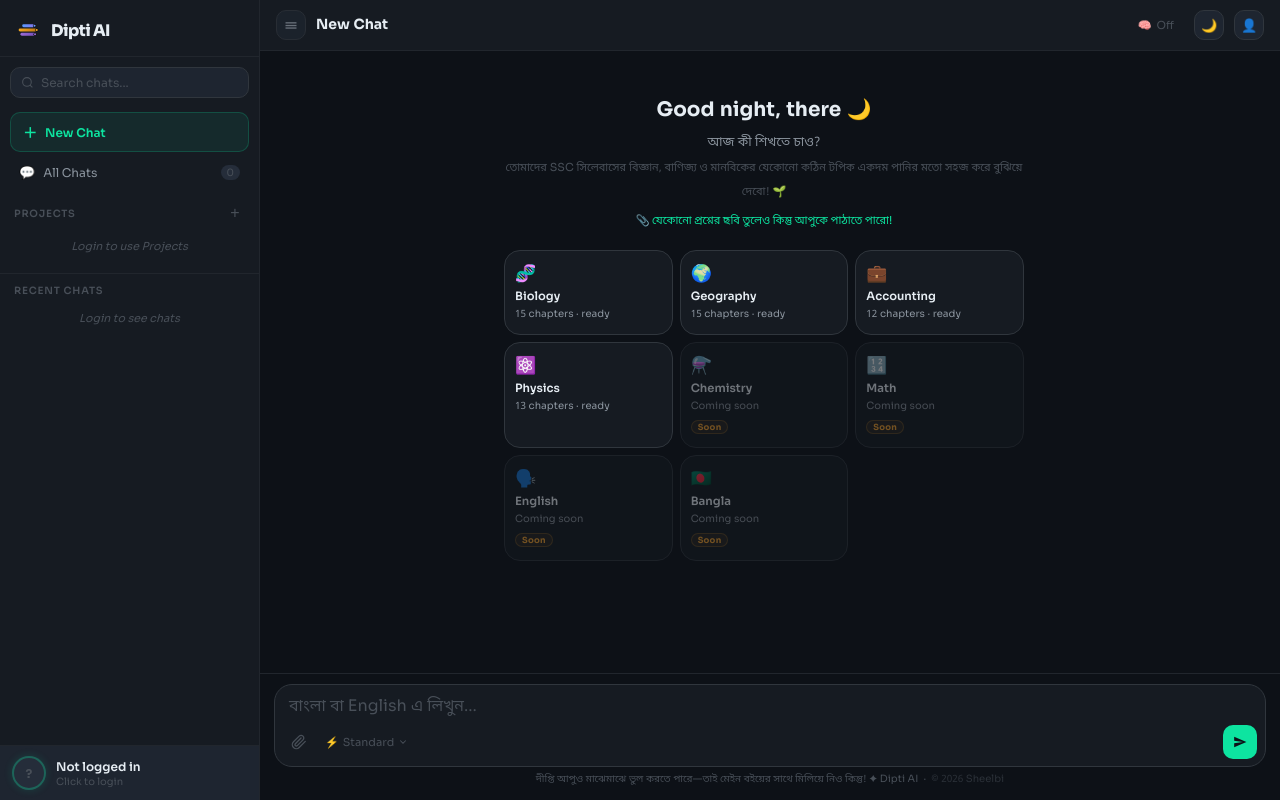
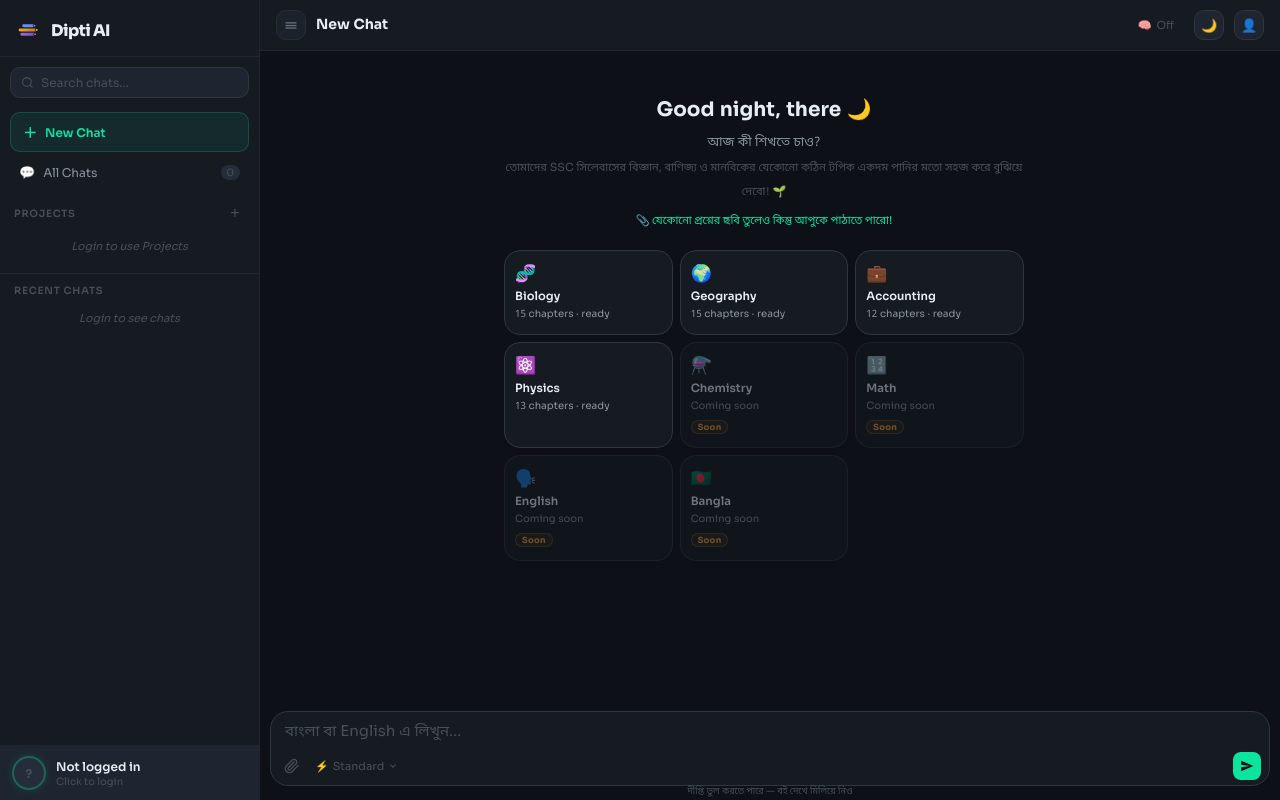
Before and after one commit to ibo-agentic/tech-ed, a Flask app: page / in a window 1280 px wide. Run offline with Flask 3, Linux system fonts and the light colour scheme; some libraries are stand-ins or nearby versions.

Commit message:
fix: compact input card — smaller textarea, buttons, disclaimer
Co-Authored-By: Claude Sonnet 4.6 <noreply@anthropic.com>

```diff
--- a/templates/index.html
+++ b/templates/index.html
@@ -365,7 +365,7 @@
     .nav-text{font-size:12px;color:var(--text2);line-height:1.45;word-break:break-word;font-family:'Noto Sans Bengali','Sora',sans-serif;}
     @media(max-width:480px){ #nav-panel{width:calc(100vw - 28px);right:14px;top:54px;}}
 
-    #input-area{background:var(--bg);border-top:1px solid var(--border);padding:10px 14px 6px;padding-bottom:calc(6px + var(--safe-bottom));flex-shrink:0;position:relative;z-index:10;}
+    #input-area{background:var(--bg);padding:6px 10px 0px;padding-bottom:calc(0px + var(--safe-bottom));flex-shrink:0;position:relative;z-index:10;}
     #image-preview-strip{display:none;max-width:100%;margin:0 0 6px;align-items:center;gap:7px;background:var(--bg3);border:1px solid var(--border2);border-radius:var(--radius-sm);padding:5px 9px;}
     #image-preview-strip.visible{display:flex;}
     #preview-thumb{width:34px;height:34px;object-fit:cover;border-radius:5px;border:1px solid var(--border2);flex-shrink:0;}
@@ -375,19 +375,19 @@
     /* ── Unified input card ── */
     #input-card{background:var(--bg2);border:1.5px solid var(--border2);border-radius:18px;transition:border-color .2s,box-shadow .2s;width:100%;box-sizing:border-box;}
     #input-card:focus-within{border-color:var(--border3);box-shadow:0 0 0 3px rgba(13,228,160,.07);}
-    #user-input{width:100%;background:transparent;border:none;outline:none;padding:10px 14px 4px;color:var(--text);font-family:'Noto Sans Bengali','Sora',sans-serif;resize:none;max-height:120px;line-height:1.5;font-size:max(14px,16px);display:block;box-sizing:border-box;}
+    #user-input{width:100%;background:transparent;border:none;outline:none;padding:10px 14px 2px;color:var(--text);font-family:'Noto Sans Bengali','Sora',sans-serif;resize:none;height:40px;max-height:120px;line-height:1.4;font-size:15px;display:block;box-sizing:border-box;overflow-y:hidden;}
     #user-input::placeholder{color:var(--text3);}
     /* ── Toolbar inside card ── */
-    #input-toolbar{display:flex;align-items:center;justify-content:space-between;padding:2px 8px 7px;gap:4px;}
+    #input-toolbar{display:flex;align-items:center;justify-content:space-between;padding:0px 8px 5px;gap:4px;}
     #toolbar-left,#toolbar-right{display:flex;align-items:center;gap:2px;}
-    .tool-btn{width:32px;height:32px;background:transparent;border:none;border-radius:8px;color:var(--text3);cursor:pointer;display:flex;align-items:center;justify-content:center;transition:background .15s,color .15s;flex-shrink:0;}
+    .tool-btn{width:26px;height:26px;background:transparent;border:none;border-radius:8px;color:var(--text3);cursor:pointer;display:flex;align-items:center;justify-content:center;transition:background .15s,color .15s;flex-shrink:0;}
     .tool-btn:hover{background:var(--bg3);color:var(--text2);}
     #attach-btn.has-image{color:var(--green);}
     #attach-btn.has-image:hover{background:var(--green-bg);color:var(--green);}
-    #send-btn{width:34px;height:34px;flex-shrink:0;background:var(--green);border:none;border-radius:10px;color:#0d1117;cursor:pointer;transition:all .15s;display:flex;align-items:center;justify-content:center;}
+    #send-btn{width:28px;height:28px;flex-shrink:0;background:var(--green);border:none;border-radius:8px;color:#0d1117;cursor:pointer;transition:all .15s;display:flex;align-items:center;justify-content:center;}
     #send-btn:hover{background:var(--green2);transform:scale(1.06);}
     #send-btn:disabled{background:var(--bg4);cursor:not-allowed;transform:none;color:var(--text3);}
-    #stop-btn{width:34px;height:34px;flex-shrink:0;background:var(--bg4);border:1.5px solid var(--border3);border-radius:10px;color:var(--text2);cursor:pointer;transition:all .15s;display:none;align-items:center;justify-content:center;}
+    #stop-btn{width:28px;height:28px;flex-shrink:0;background:var(--bg4);border:1.5px solid var(--border3);border-radius:10px;color:var(--text2);cursor:pointer;transition:all .15s;display:none;align-items:center;justify-content:center;}
     #stop-btn:hover{background:var(--danger);border-color:var(--danger);color:#fff;}
     #mic-btn{width:32px;height:32px;flex-shrink:0;background:transparent;border:none;border-radius:8px;color:var(--text3);cursor:pointer;transition:background .15s,color .15s;display:flex;align-items:center;justify-content:center;}
     #mic-btn:hover{background:var(--bg3);color:var(--text2);}
@@ -421,7 +421,7 @@
     .hint-bar{display:flex;align-items:center;justify-content:space-between;margin-top:5px;}
     .hint{font-size:9.5px;color:var(--text3);}
     .char-count{font-size:9.5px;color:var(--text3);}
-    .disclaimer-bar{text-align:center;padding:5px 14px 7px;font-size:10px;font-weight:400;color:var(--text3);font-family:'Noto Sans Bengali','Sora',sans-serif;line-height:1.5;}
+    .disclaimer-bar{text-align:center;margin:2px 0 3px;font-size:9px;color:var(--text3);font-family:'Noto Sans Bengali','Sora',sans-serif;line-height:1;}
     .error-bubble{background:rgba(248,81,73,.08);border:1px solid rgba(248,81,73,.2);border-radius:var(--radius-sm);padding:9px 13px;font-size:12.5px;color:var(--danger);display:flex;align-items:center;justify-content:space-between;gap:9px;}
 
     /* MODALS */
@@ -940,7 +940,7 @@
         </div>
       </div>
 
-      <div class="disclaimer-bar">দীপ্তি আপুও মাঝেমাঝে ভুল করতে পারে—তাই মেইন বইয়ের সাথে মিলিয়ে নিও কিন্তু! ✦ Dipti AI &nbsp;·&nbsp; <span style="opacity:.5;">© 2026 Sheelbi</span></div>
+      <p class="disclaimer-bar">দীপ্তি ভুল করতে পারে — বই দেখে মিলিয়ে নিও</p>
     </div>
 
   </div>
@@ -1645,7 +1645,7 @@ function toggleTheme(){
   if(mb)mb.textContent=icon;
   if(db)db.textContent=icon;
 }
-function autoResize(el){el.style.height='auto';el.style.height=Math.min(el.scrollHeight,120)+'px';}
+function autoResize(el){el.style.height='40px';el.style.height=Math.min(el.scrollHeight,120)+'px';}
 function updateCharCount(el){const n=el.value.length;document.getElementById('char-count').textContent=n>30?n+' chars':'';}
 function handleKey(e){if(e.key==='Enter'&&!e.shiftKey){e.preventDefault();sendMessage();}}
 function filterChats(q){q=q.toLowerCase();document.querySelectorAll('.chat-item').forEach(el=>{const title=el.querySelector('.chat-item-title')?.textContent.toLowerCase()||'';el.style.display=title.includes(q)?'':'none';});}
```
